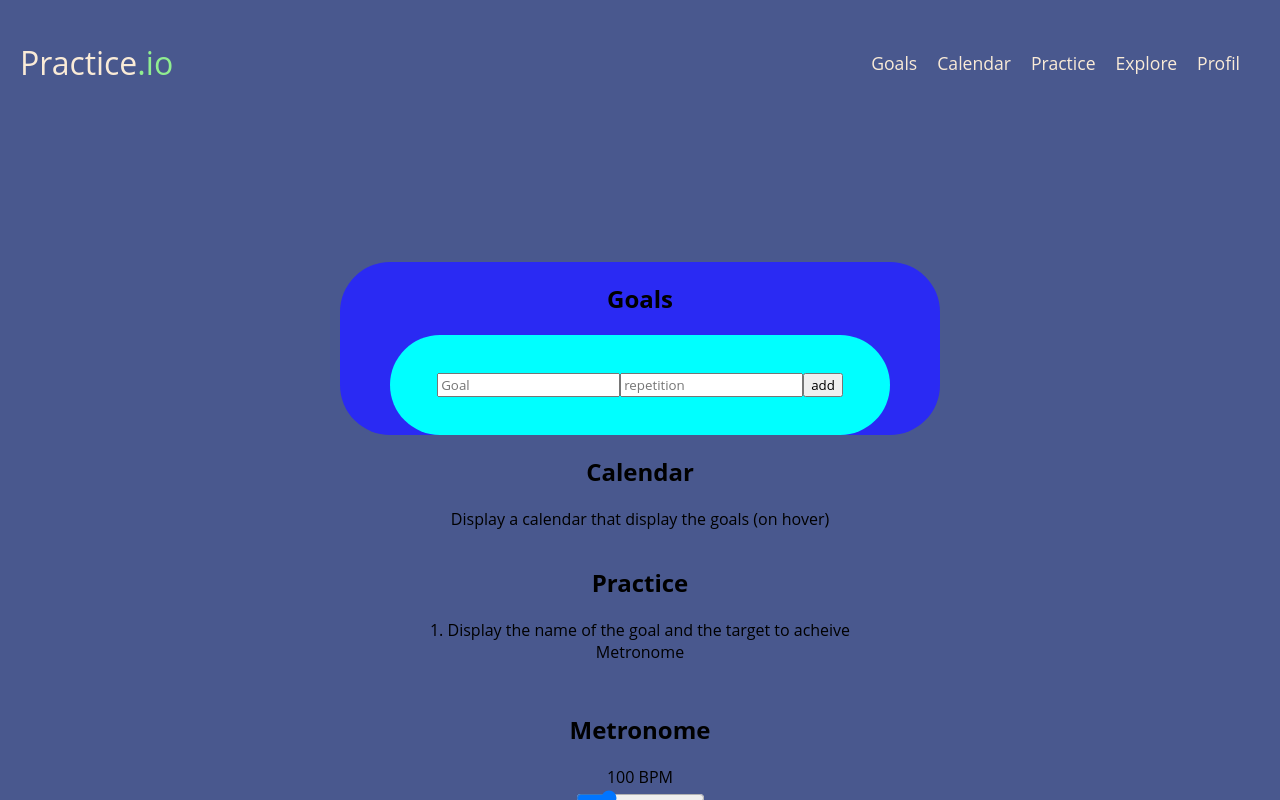
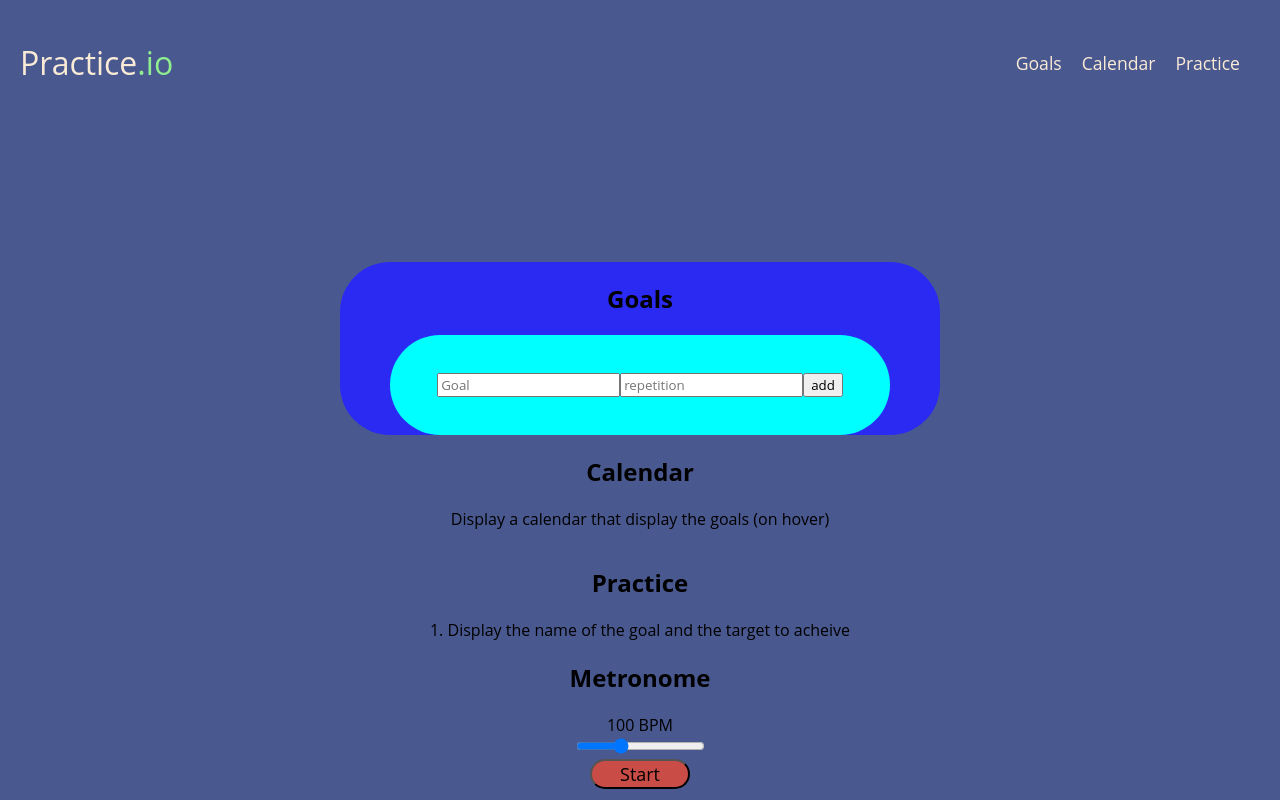
Before and after one commit to CA-WillMc/Practice-Tracker, a React (Create React App) app: page / in a window 1280 px wide. Both pictures are taken after a click on the button "Sign In". Shown: the top 800 px of the page. Built offline with nearby package versions, Linux system fonts and the light colour scheme.

Commit message:
select elemTodo and display in Practice component

```diff
--- a/src/Login.js
+++ b/src/Login.js
@@ -7,7 +7,6 @@ export default function User(props) {
   }
 
   return (
-    <>
     <div id="wraper-login">
       <div class="l-form">
         <form action="" class="form">
@@ -44,6 +43,5 @@ export default function User(props) {
         </form>
       </div>
     </div>
-    </>
   );
 }
--- a/src/Menu.js
+++ b/src/Menu.js
@@ -14,12 +14,7 @@ export default function Menu() {
   const [todos, setTodos] = useState([]);
   const textInputRef = useRef();
   const numberInputRef = useRef();
-  /*
-  function handleInputChange(event) {
-    const newTodo = setNewTodo(event.target.value);
-    setNewTodo([...todos, newTodo]);
-  }
-*/
+
   function handleAddTodoClick() {
     const newTodo =
       "Practice " +
@@ -35,6 +30,13 @@ export default function Menu() {
     const newTodos = [...todos];
     newTodos.splice(index, 1);
     setTodos(newTodos);
+  }
+  function displayDiv(index) {
+    const newGoal = document.getElementById("displayGoal");
+    newGoal.innerHTML = `<div class="elemTodo">
+    <p> ${todos[index]}</p>
+    <button>Complete</button>
+    </div>`;
   }
 
   return (
@@ -54,12 +56,6 @@ export default function Menu() {
           <a href="#Practice" onClick={handleLinkClick}>
             Practice
           </a>
-          <a href="#Explore" onClick={handleLinkClick}>
-            Explore
-          </a>
-          <a href="#Profil" onClick={handleLinkClick}>
-            Profil
-          </a>
         </nav>
       </header>
       <body>
@@ -78,7 +74,9 @@ export default function Menu() {
             <div id="listTodo">
               <li className="elemTodo" key={index}>
                 {todo}
-                <button id="practiceTodo">:)</button>
+                <button id="practiceTodo" onClick={() => displayDiv(index)}>
+                  :)
+                </button>
                 <button
                   id="deleteTodo"
                   onClick={() => handleDeleteTodoClick(index)}
@@ -99,23 +97,8 @@ export default function Menu() {
             1. Display the name of the goal and the target to acheive
           </div>
           <div id="metronome">
-            Metronome
             <Metronome />
           </div>
-          <div id="completed">
-            <button id="done">
-              3. once the target is acheive, complete the goal and it will cross
-              it off the to do list
-            </button>
-          </div>
-        </section>
-        <section id="Explore">
-          <h2>Explore</h2>
-          <p>Not sure yet</p>
-        </section>
-        <section id="Profil">
-          <h2>Profil</h2>
-          <p>Display user progress</p>
         </section>
       </body>
     </>
--- a/src/Metronome.css
+++ b/src/Metronome.css
@@ -2,7 +2,6 @@
   text-align: center;
   max-width: 375px;
   margin: 0 auto;
-  padding: 30px;
 }
 
 .bpm-slider input {
@@ -12,10 +11,7 @@
 
 .metronome button {
   background: #c94d46;
-  padding: 10px;
-  border: 1px solid #832420;
-  border-radius: 2px;
+  border-radius: 50px;
   width: 100px;
-  color: #fff;
   font-size: 18px;
 }
--- a/src/Metronome.js
+++ b/src/Metronome.js
@@ -77,7 +77,7 @@ function Slider(props) {
       <div>{props.bpm} BPM</div>
       <input
         type="range"
-        min="60"
+        min="30"
         max="240"
         value={props.bpm}
         onChange={props.handleChange}
--- a/src/index.css
+++ b/src/index.css
@@ -1,16 +1,16 @@
 * {
   font-family: Whitney, "Open Sans", Helvetica, sans-serif;
 }
+/*need to find a better fix for the display of the login page*/
 #wraper-login {
-  display: block;
-  height: 100%;
-  width: 100%;
-
-  position: absolute;
+  height: 400px;
   z-index: 2;
   backdrop-filter: blur(30px);
   opacity: 1 !important;
+  display: flex;
   justify-content: center;
+  align-items: center;
+  margin: auto;
 }
 :root {
   --first-color: #7289da;
```
Lines whose indentation alone changed are shown as unchanged.
